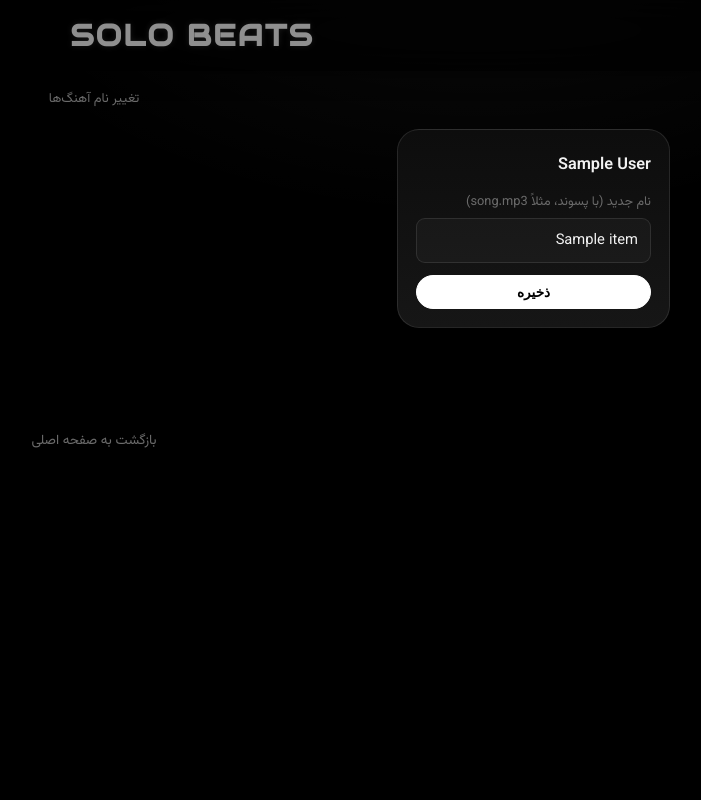
After one commit to parsaspl12-debug/SOLO-BEATS-888, a Flask app: template templates/admin_panel.html in a window 1280 px wide. The commit adds this page. Shown: the whole page, without its empty margins (546-1247 px from the left). Run offline with Flask 3, Linux system fonts and the light colour scheme; the template is opened without the code that fills it: most values are stand-ins (such as "Sample title", 1, 10 or a date in 2020).

Commit message:
update templates + add admin panel

```diff
--- /dev/null
+++ b/templates/admin_panel.html
@@ -0,0 +1,67 @@
+<!DOCTYPE html>
+<html lang="fa" dir="rtl">
+<head>
+<meta charset="UTF-8" />
+<meta name="viewport" content="width=device-width, initial-scale=1" />
+<title>
+  {% if mode == 'lyrics' %}ویرایش متن آهنگ‌ها{% elif mode == 'categories' %}دسته‌بندی‌ها{% else %}تغییر نام آهنگ‌ها{% endif %}
+  | SOLO BEATS
+</title>
+<link href="https://fonts.googleapis.com/css2?family=Vazirmatn:wght@400;500;600;700&display=swap" rel="stylesheet" />
+<link href="https://fonts.googleapis.com/css2?family=Audiowide&display=swap" rel="stylesheet" />
+<link rel="stylesheet" href="{{ url_for('static', filename='css/style.css') }}" />
+<link rel="icon" href="{{ url_for('static', filename='favicon.ico') }}" type="image/x-icon" />
+</head>
+<body>
+
+<div class="topbar">
+  <div></div>
+  <div class="brand-wrap"><h1 class="logo-title">SOLO BEATS</h1></div>
+  <div></div>
+</div>
+
+<p class="stats-line" style="text-align:center; margin-top:18px;">
+  {% if mode == 'lyrics' %}ویرایش متن آهنگ‌ها
+  {% elif mode == 'categories' %}ویرایش دسته‌بندی آهنگ‌ها
+  {% else %}تغییر نام آهنگ‌ها{% endif %}
+</p>
+
+<div class="music-grid" style="margin-top:20px;">
+  {% for item in items %}
+  <div class="music-box">
+    <h3>{{ item.display_name }}</h3>
+
+    {% if mode == 'lyrics' %}
+    <form method="POST" action="/edit_lyrics/{{ item.name }}">
+      <span class="field-label">متن آهنگ</span>
+      <textarea name="lyrics" rows="5" style="width:100%; background: rgba(255,255,255,0.03); border:1px solid var(--border); border-radius: var(--radius-sm); padding:10px; color: var(--text); font-family:'Vazirmatn', sans-serif;">{{ item.lyrics }}</textarea>
+      <button class="button solid" type="submit" style="margin-top:12px; width:100%;">ذخیره</button>
+    </form>
+
+    {% elif mode == 'categories' %}
+    <form method="POST" action="/edit_info/{{ item.name }}">
+      <span class="field-label">دسته‌بندی</span>
+      <input type="text" name="new_category" value="{{ item.category }}" style="width:100%; background: rgba(255,255,255,0.03); border:1px solid var(--border); border-radius: var(--radius-sm); padding:10px 12px; color: var(--text); font-family:'Vazirmatn', sans-serif;">
+      <button class="button solid" type="submit" style="margin-top:12px; width:100%;">ذخیره</button>
+    </form>
+
+    {% else %}
+    <form method="POST" action="/edit_info/{{ item.name }}">
+      <span class="field-label">نام جدید (با پسوند، مثلاً song.mp3)</span>
+      <input type="text" name="new_name" value="{{ item.name }}" required style="width:100%; background: rgba(255,255,255,0.03); border:1px solid var(--border); border-radius: var(--radius-sm); padding:10px 12px; color: var(--text); font-family:'Vazirmatn', sans-serif;">
+      <input type="hidden" name="new_category" value="{{ item.category }}">
+      <button class="button solid" type="submit" style="margin-top:12px; width:100%;">ذخیره</button>
+    </form>
+    {% endif %}
+  </div>
+  {% else %}
+  <div class="empty-state">هنوز آهنگی آپلود نشده.</div>
+  {% endfor %}
+</div>
+
+<p style="text-align:center; margin: 10px 0 60px;">
+  <a class="back-link" style="color:var(--text-faint); text-decoration:none; font-size:0.85em;" href="/">بازگشت به صفحه اصلی</a>
+</p>
+
+</body>
+</html>
```
Also changed, not shown: templates/index.html (+59 -37 lines).
